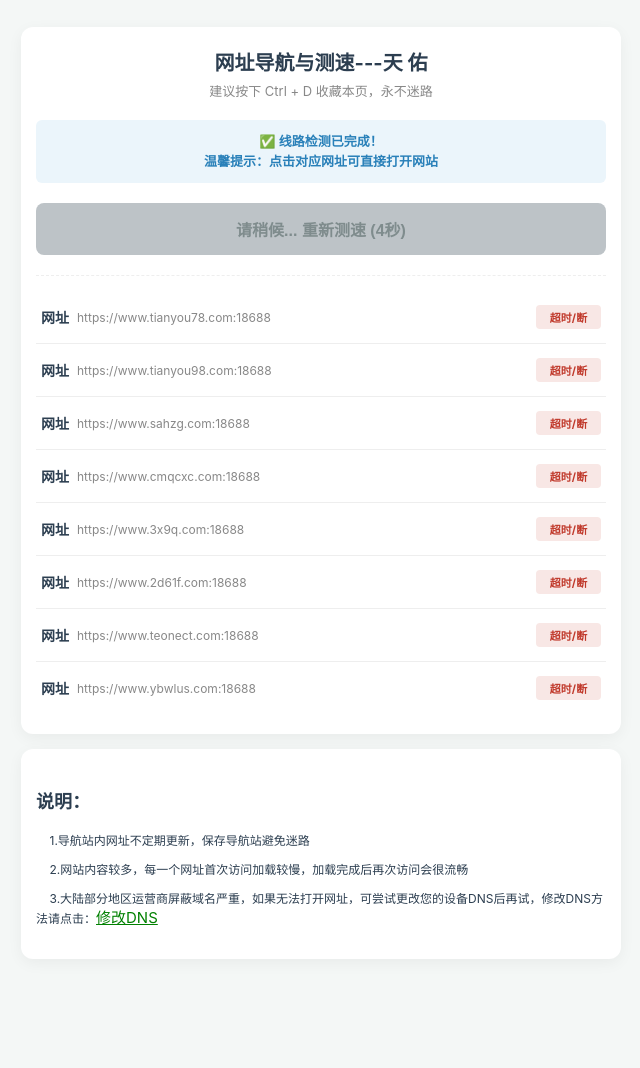
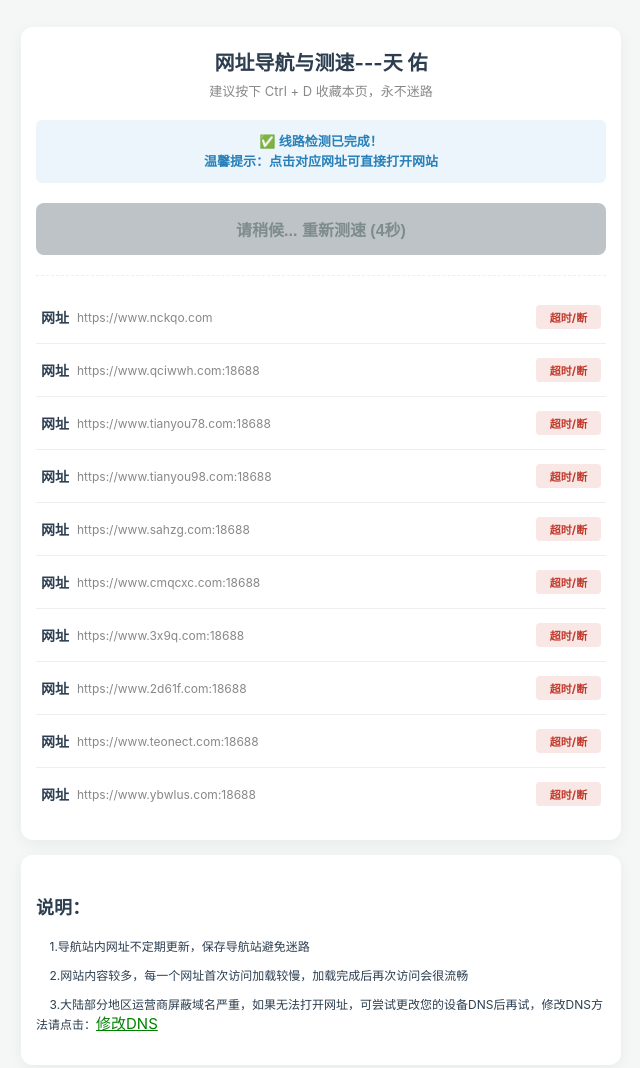
Before and after one commit to mynavigation/tynav, a plain HTML site: page index.html in a window 1280 px wide. Shown: the whole page, without its empty margins (319-959 px from the left). Before the commit the page ends 986 px from the top, so only its background shows below. Drawn offline with Linux system fonts and the light colour scheme; no server answers.

Commit message:
Update index.html

```diff
--- a/index.html
+++ b/index.html
@@ -141,6 +141,8 @@
 <script>
     // 在这里自由修改和配置你的网址
     let sites = [
+		{ name: "网址", url: "https://www.nckqo.com" },
+		{ name: "网址", url: "https://www.qciwwh.com:18688" },
 		{ name: "网址", url: "https://www.tianyou78.com:18688" },
 		{ name: "网址", url: "https://www.tianyou98.com:18688" },
         { name: "网址", url: "https://www.sahzg.com:18688" },
```
